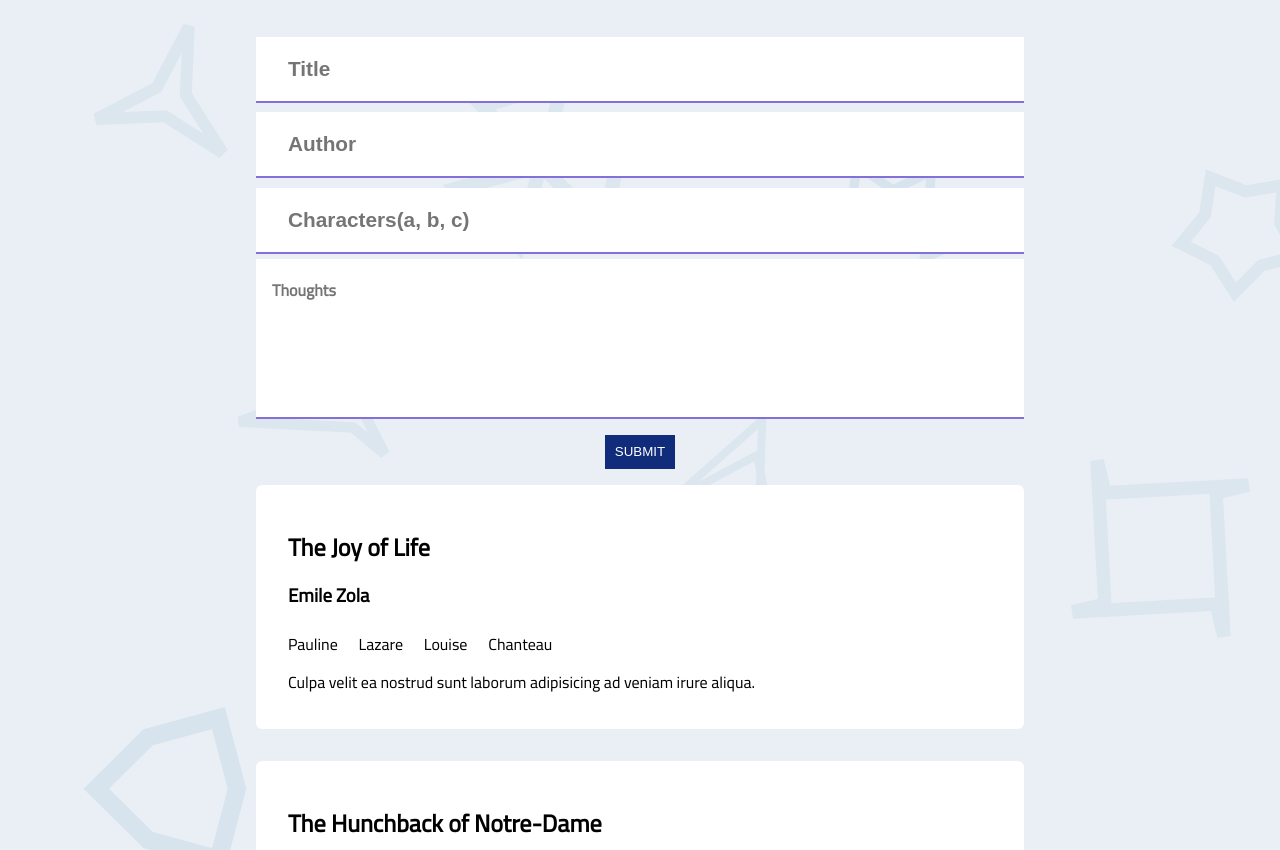
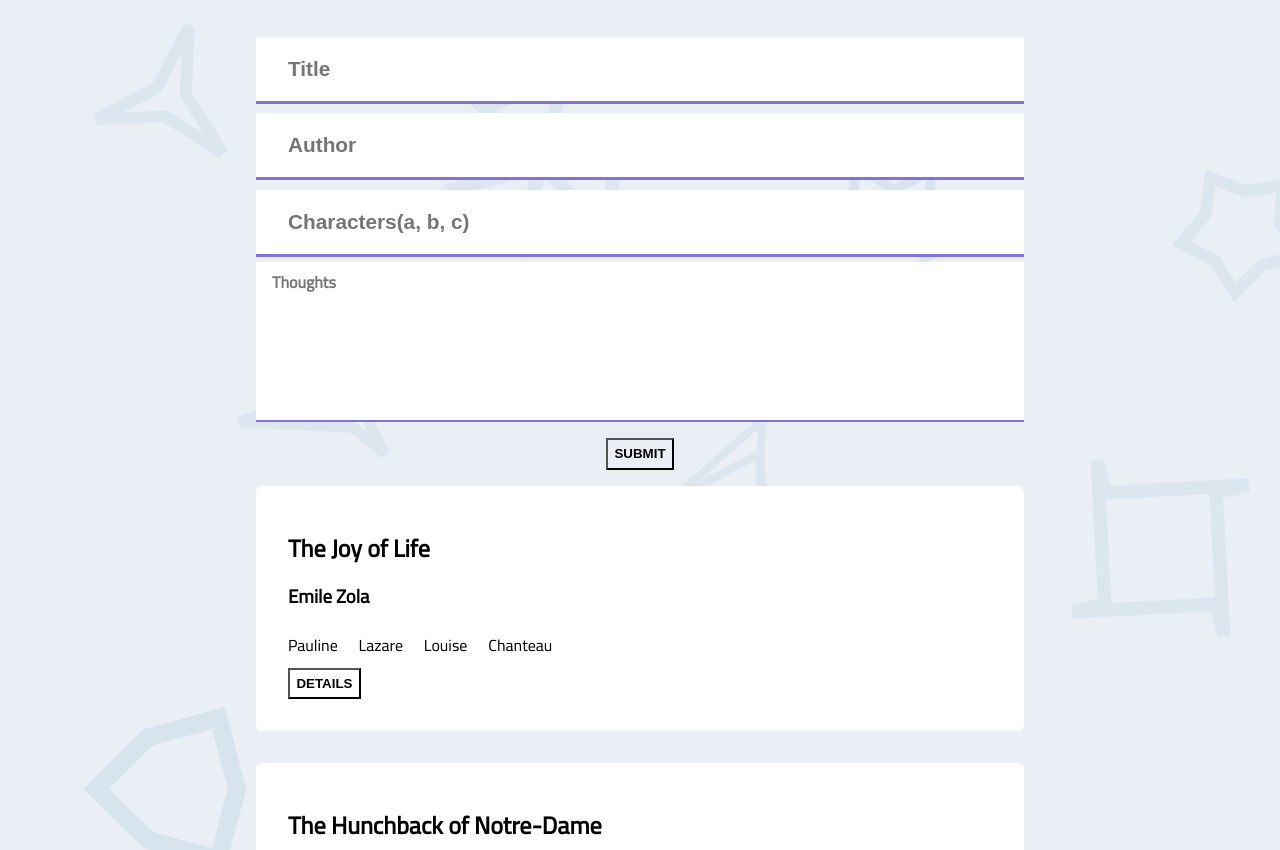
Before and after one commit to Mert18/virtual-library, a React (Create React App) app: page / in a window 1280 px wide. Shown: the top 850 px of the page. Built offline with nearby package versions, Linux system fonts and the light colour scheme.

Commit message:
modal added and look nice :)

```diff
--- a/package.json
+++ b/package.json
@@ -9,6 +9,7 @@
     "react": "^17.0.1",
     "react-dom": "^17.0.1",
     "react-scripts": "4.0.1",
+    "reactjs-popup": "^2.0.4",
     "uuid": "^8.3.2",
     "web-vitals": "^0.2.4"
   },
--- a/public/index.html
+++ b/public/index.html
@@ -28,6 +28,7 @@
   </head>
   <body>
     <noscript>You need to enable JavaScript to run this app.</noscript>
+    <div id="modal"></div>
     <div id="root"></div>
     <!--
       This HTML file is a template.
--- a/src/components/Book.js
+++ b/src/components/Book.js
@@ -1,7 +1,13 @@
 import React, { useState } from 'react';
 import './book.css'
+import Modal from './Modal.js'
 
 const Book = ({ book }) => {
+    const [showModal, setShowModal] = useState(false);
+
+    const toggleModal = () => {
+        setShowModal(!showModal);
+    }
     return (
         <div className="book">
             <h2 className="title"><span>{book.bookName}</span></h2>
@@ -11,7 +17,24 @@ const Book = ({ book }) => {
                     return <p key={el[2]}>{el}</p>
                 })}
             </div>
-            <p className="thoughts"><span>{book.thoughts}</span></p>
+            <button onClick={toggleModal} className="details">DETAILS</button>
+            {
+                showModal ? (
+                    <Modal>
+                        <div className="modal">
+                            <h2 className="modal-h">{book.bookName}</h2>
+                            <h3 className="modal-h">{book.author}</h3>
+                            <div className="characterss">
+                                {book.characters.split(",").map((el) => {
+                                    return <p key={el[2]}>{el}</p>
+                                })}
+                            </div>
+                            <p className="modal-p">{book.thoughts}</p>
+                            <button onClick={toggleModal} className="modal-button">CLOSE</button>
+                        </div>
+                    </Modal>
+                ) : null
+            }
         </div>
     )
 }
--- /dev/null
+++ b/src/components/Modal.js
@@ -0,0 +1,23 @@
+import React, { useEffect, useRef } from 'react';
+import { createPortal } from 'react-dom';
+import './book.css'
+
+
+const Modal = ({ children }) => {
+    const elRef = useRef(null);
+    if (!elRef.current) {
+        const div = document.createElement('div');
+        elRef.current = div;
+    }
+
+    useEffect(() => {
+        const modalRoot = document.getElementById('modal');
+        modalRoot.appendChild(elRef.current);
+
+        return () => modalRoot.removeChild(elRef.current);
+    }, [])
+
+    return createPortal(<div className="modal-wrapper">{children}</div>, elRef.current)
+}
+
+export default Modal
--- a/src/components/book.css
+++ b/src/components/book.css
@@ -20,6 +20,62 @@
 .characters {
     display: flex;
 }
+.characterss {
+    display: flex;
+    color: white;
+    font-weight: 600;
+    letter-spacing: 2px;
+}
+.characterss * {
+    margin-right: 1.6rem;
+}
 .characters * {
     margin-right: 1.3em;
 }
+
+
+.modal-wrapper {
+    position: fixed;
+    left: 50%;
+    transform: translate(-50%,0);
+    z-index: 1;
+    background-color: rgb(62, 91, 134);
+    border: 3p solid black;
+    width: 80%;
+    height: 90%;
+    border-radius: 1rem;
+    padding: 3rem;
+    letter-spacing: 1.5px;
+
+}
+
+.modal-h {
+    color: white;
+}
+.modal-p {
+    color: white;
+}
+.modal-button {
+    padding: .6rem;
+    font-weight: 800;
+    background:transparent;
+    color: white;
+    margin-top: 2rem;
+    transition: all .4s;
+    border: 2px solid black;
+}
+.modal-button:hover {
+    cursor: pointer;
+    transform: scale(1.04);
+}
+
+.details {
+    padding: .4rem;
+    font-weight: 800;
+    background:transparent;
+    transition: all .5s;
+}
+.details:hover {
+    cursor: pointer;
+    transform: scale(1.02);
+}
--- a/src/header.css
+++ b/src/header.css
@@ -10,7 +10,7 @@ form input {
     height: 3em;
     margin: .3rem;
     border: none;
-    border-bottom: 2px solid rgb(131, 112, 216);
+    border-bottom: 3px solid rgb(131, 112, 216);
     outline: none;
     transition: all .6s;
     font-size: 1.3rem;
@@ -19,17 +19,15 @@ form input {
 }
 form button {
     margin-top: 1rem;
-    padding: .6rem;
-    border: none;
-    outline: none;
-    background: rgb(16, 44, 122);
-    color: white;
-    transition: all .5s;
+    padding: .4rem;
+    font-weight: 800;
+    background:transparent;
     text-transform: uppercase;
+    transition: ease-in-out .5s;
 }
 form button:hover {
     cursor: pointer;
-    transform: scale(1.02);
+    transform: scale(1.04);
 }
 form input:focus {
     border-bottom: 3px solid rgb(29, 52, 151);
@@ -44,6 +42,7 @@ form textarea{
     font-size: 1rem;
     padding: 1rem;
     border: none;
+    line-height: .6rem;
     outline: none;
     border-bottom: 2px solid rgb(131, 112, 216);
 
```
Also changed, not shown: 2 other files (tests, documents, lock files or other folders).
